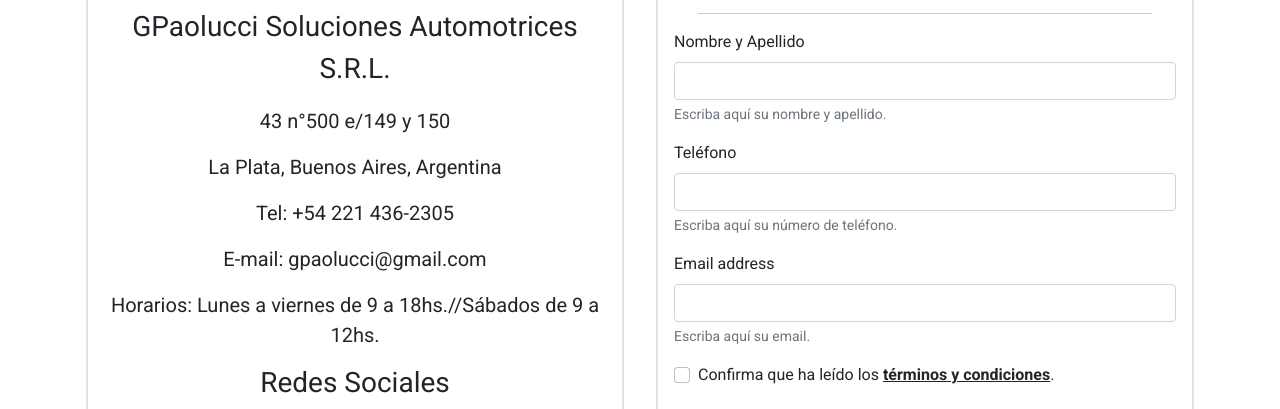
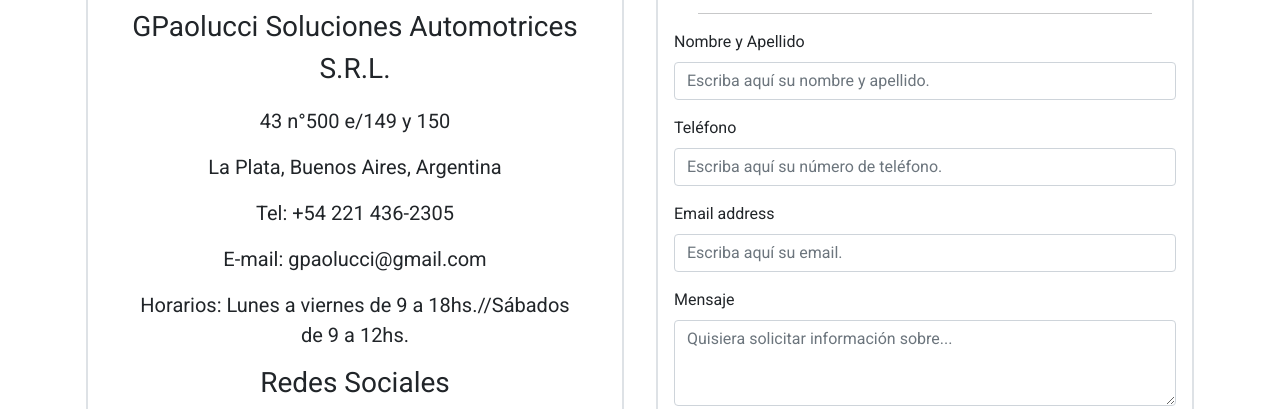
Before and after one commit to Mzrt1756/GPaolucci-Proyecto-Curso-HTML, a plain HTML site: page html/contacto.html in a window 1280 px wide. Shown: the part 184-593 px from the top of the page. Drawn offline with nearby package versions, Linux system fonts and the light colour scheme.

Commit message:
Bootstrap con contacto actualizado

```diff
--- a/html/contacto.html
+++ b/html/contacto.html
@@ -90,7 +90,6 @@
               <div class="container text-center">
                 <h2 class="text-center display-8 fw-bold lh-1 mb-3">CONTACTANOS</h2>
                 <hr>
-            </div>
                 <p class="fs-3">GPaolucci Soluciones Automotrices S.R.L.</p>
                 <p class="fs-5">43 n°500 e/149 y 150</p>
                 <p class="fs-5">La Plata, Buenos Aires, Argentina</p>
@@ -104,6 +103,7 @@
                   <li class="p-2"><a href="https://www.facebook.com/GPaolucci-Mecanica-230450597643866/"><img src="../img/facebook-3-48.png" alt="Logofacebook"></a></li>
                 </ul>
               </div>
+          </div>
           <div class="col border border-2 rounded-3 m-3 p-3">
             <div class="container text-center">
               <h3 class="text-center fw-bold lh-1 mb-3">HACENOS TU CONSULTA O PEDI TU PRESUPUESTO PERSONALIZADO</h3>
@@ -112,18 +112,19 @@
             <form>
               <div class="mb-3">
                 <label for="nombreLabel" class="form-label">Nombre y Apellido</label>
-                <input type="text" class="form-control" id="nombreLabel" aria-describedby="nombreHelp">
-                <div id="nombreHelp" class="form-text">Escriba aquí su nombre y apellido.</div>
+                <input type="text" class="form-control" id="nombreLabel" aria-describedby="nombreHelp" placeholder="Escriba aquí su nombre y apellido.">
               </div>
               <div class="mb-3">
                 <label for="telefonoLabel" class="form-label">Teléfono</label>
-                <input type="text" class="form-control" id="telefonoLabel" aria-describedby="telefonoHelp">
-                <div id="telefonoHelp" class="form-text">Escriba aquí su número de teléfono.</div>
+                <input type="text" class="form-control" id="telefonoLabel" aria-describedby="telefonoHelp" placeholder="Escriba aquí su número de teléfono.">
               </div>
               <div class="mb-3">
                 <label for="emailLabel" class="form-label">Email address</label>
-                <input type="email" class="form-control" id="emailLabel" aria-describedby="emailHelp">
-                <div id="emailHelp" class="form-text">Escriba aquí su email.</div>
+                <input type="email" class="form-control" id="emailLabel" aria-describedby="emailHelp" placeholder="Escriba aquí su email.">
+              </div>
+              <div class="mb-3">
+                <label for="textAreaLabel" class="form-label">Mensaje</label>
+                <textarea class="form-control" id="textAreaLabel" rows="3" placeholder="Quisiera solicitar información sobre..."></textarea>
               </div>
               <div class="mb-3 form-check">
                 <input type="checkbox" class="form-check-input" id="terminosCheck">
@@ -135,7 +136,7 @@
           </div>
         </div>
       </div>
-      <div class="ubicacionContacto container-fluid text-center">
+      <div class="ubicacionContacto container-fluid text-center pb-3">
         <div class="pt-3">
           <h2>¿Dónde encontrarnos?</h2>
           <hr>
```
Lines whose indentation alone changed are shown as unchanged.
